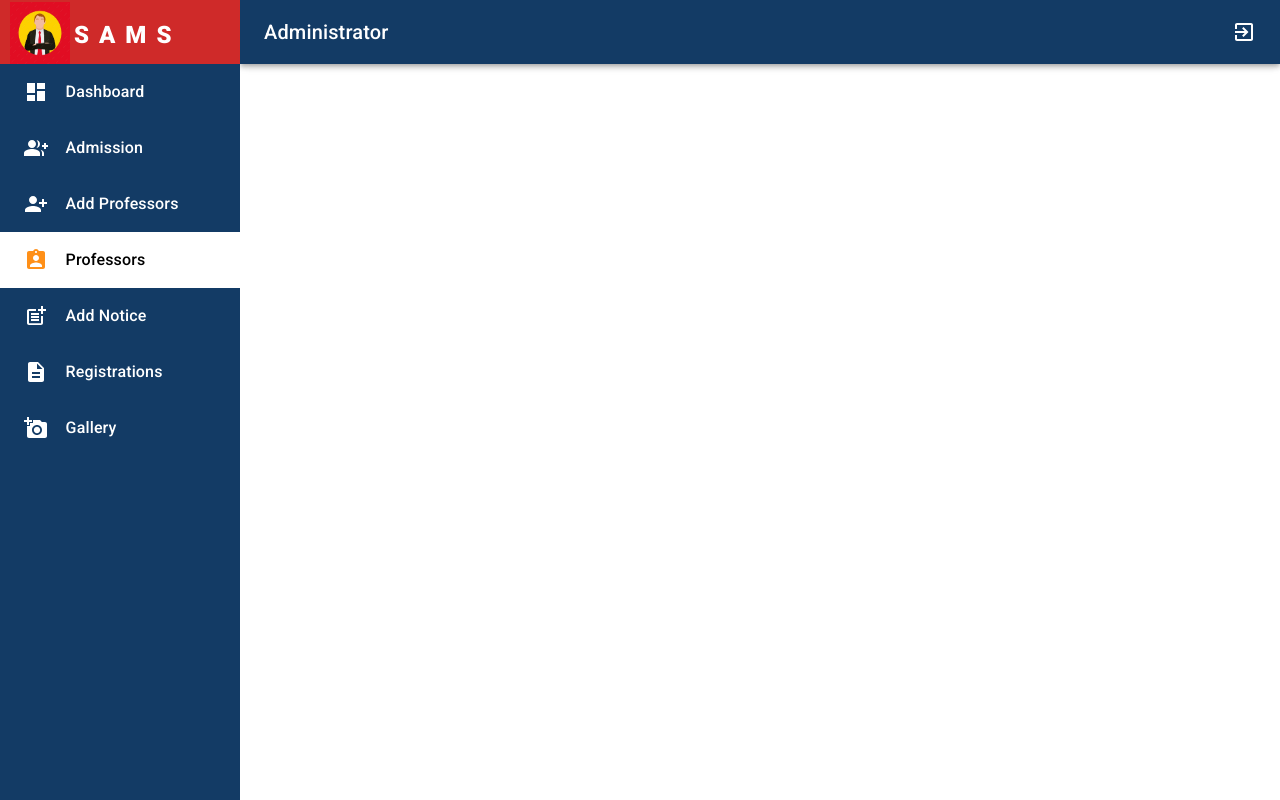
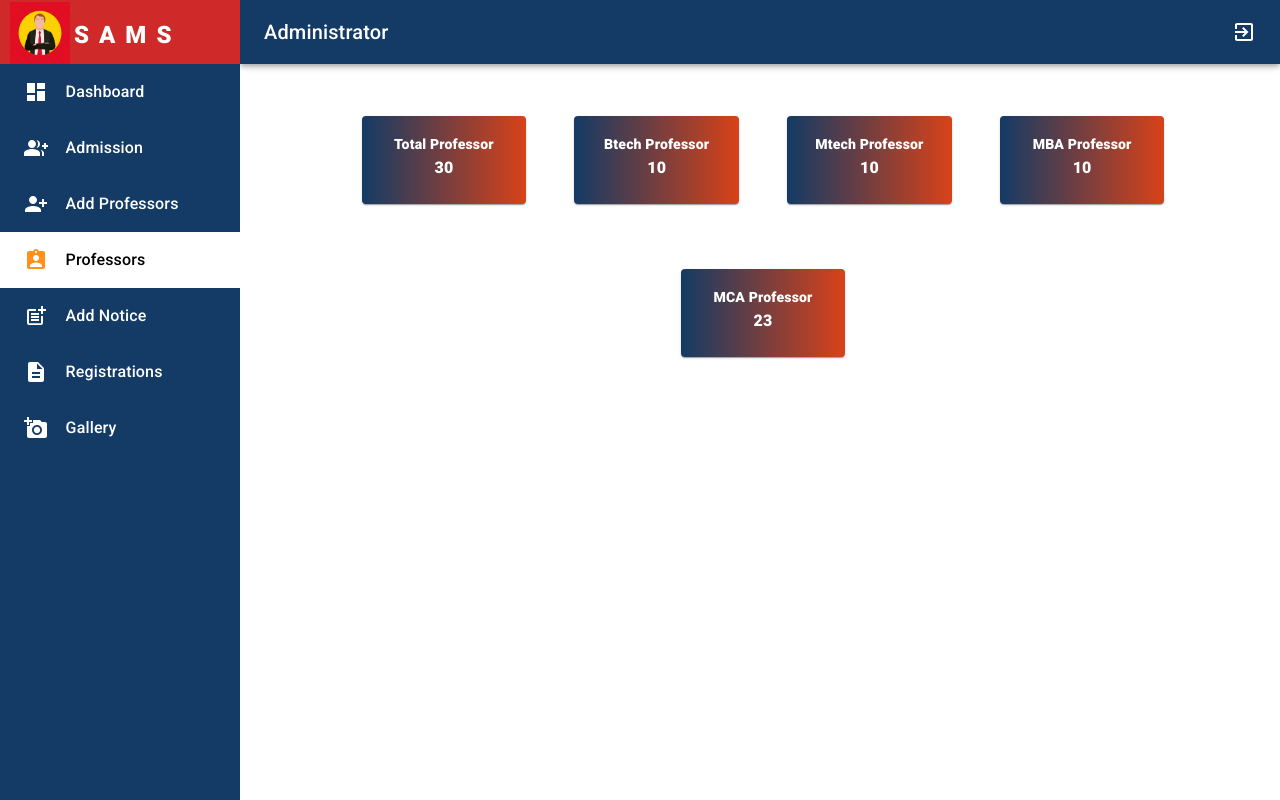
Before and after one commit to PankajBehera-1/SAMS_ADMIN, a React (Create React App) app: page /view_professors in a window 1280 px wide. Built offline with nearby package versions, Linux system fonts and the light colour scheme.

Commit message:
added cardprofessor.jsx bijay

```diff
--- a/src/common/css/admission.module.css
+++ b/src/common/css/admission.module.css
@@ -152,7 +152,8 @@ h4 {
 }
 button {
   background-color: #133b65 !important;
-  color: #fff !important;
+  /* color: #fff; */
+  color:rgb(60, 60, 158);
   padding: 13px 40px !important;
   text-transform: uppercase;
   cursor: pointer !important;
--- /dev/null
+++ b/src/components/professors/cardProfessors.jsx
@@ -0,0 +1,90 @@
+import React from 'react'
+import ResponsiveDrawer from '../../common/sidebar'
+import style from '../dashboard/dashboard.module.css';
+import CardContent from '@mui/material/CardContent';
+import {Grid } from '@mui/material';
+import Card from '@mui/material/Card';
+// import ProfessorTable from './professorsTable';
+
+
+// const rows = [
+//     { regNo: '1', name: 'Bijay ketan bhanja', age: '30', branch: 'cse', experince: '20' },
+//     { regNo: '2', name: 'Bijay ketan bhanja', age:"40", branch: 'cse', experince: '20' },
+//     { regNo: '3', name: 'Bijay ketan bhanja', age: '40', branch: 'cse', experince: '20' },
+//     { regNo: '4', name: 'Bijay ketan bhanja', age: '40', branch: 'cse', experince: '20' },
+//     { regNo: '5', name: 'Bijay ketan bhanja', age: '40', branch: 'cse', experince: '20' },
+//     { regNo: '6', name: 'Bijay ketan bhanja', age: '40', branch: 'cse', experince: '20' },
+//     { regNo: '7', name: 'Bijay ketan bhanja', age: '40', branch: 'cse', experince: '20' }
+// ]
+
+
+
+const cardProfessors = () => {
+    return (
+        <>
+            {/* <ResponsiveDrawer /> */}
+            <Grid item sx={{ display: "flex", gap: 2 }}>
+                <Grid>
+                    <ResponsiveDrawer />
+                </Grid>
+
+                <Grid className={style.dashboardSection}>
+                    {/* Counting Cards */}
+                    <Grid container justifyContent="center" xs={12} md={12} lg={12} gap={6} paddingBottom="5%" paddingRight="1%">
+                        <Grid item xs={3} md={3} lg={2}>
+                            <Card className={style.card}>
+                                <CardContent>
+                                    <b>Total Professor</b>
+                                    <p>30</p>
+
+                                </CardContent>
+                            </Card>
+                        </Grid>
+                        <Grid item xs={3} md={3} lg={2}>
+                            <Card className={style.card}>
+                                <CardContent>
+                                    <b>Btech Professor</b>
+                                    <p>10</p>
+
+                                </CardContent>
+                            </Card>
+                        </Grid>
+                        <Grid item xs={3} md={3} lg={2}>
+                            <Card className={style.card}>
+                                <CardContent>
+                                    <b>Mtech Professor</b>
+                                    <p>10</p>
+
+                                </CardContent>
+                            </Card>
+                        </Grid>
+                        <Grid item xs={3} md={3} lg={2}>
+                            <Card className={style.card}>
+                                <CardContent>
+                                    <b>MBA Professor</b>
+                                    <p>10</p>
+                                </CardContent>
+                            </Card>
+                        </Grid>
+                        <Grid item xs={3} md={3} lg={2}>
+                            <Card className={style.card}>
+                                <CardContent>
+                                    <b>MCA Professor</b>
+                                    <p>23</p>
+                                </CardContent>
+                            </Card>
+                        </Grid>
+                    </Grid>
+                    {/* <Typography variant="h6" gutterBottom>
+                        {name}
+                    </Typography>
+
+                    <Button onClick={() => setName('sahoo')} variant="contained">Contained</Button> */}
+                </Grid>
+            </Grid>
+            {/* <ProfessorTable data={rows} name={"bijay"} /> */}
+        </>
+    )
+}
+
+export default cardProfessors
--- a/src/components/professors/viewProfessors.jsx
+++ b/src/components/professors/viewProfessors.jsx
@@ -1,13 +1,9 @@
 import React from 'react'
-import ResponsiveDrawer from '../../common/sidebar'
+import CardProfessors from './cardProfessors'
 
-const ViewProfessors = () => {
-    return (
-        <>
-            <ResponsiveDrawer />
-
-        </>
-    )
+const viewProfessors = () => {
+  return (
+    <CardProfessors/>
+  )
 }
-
-export default ViewProfessors
+export default viewProfessors;
```
Also changed, not shown: src/components/dashboard/studentData.jsx (+98 -50 lines), 1 other file (tests, documents, lock files or other folders).
